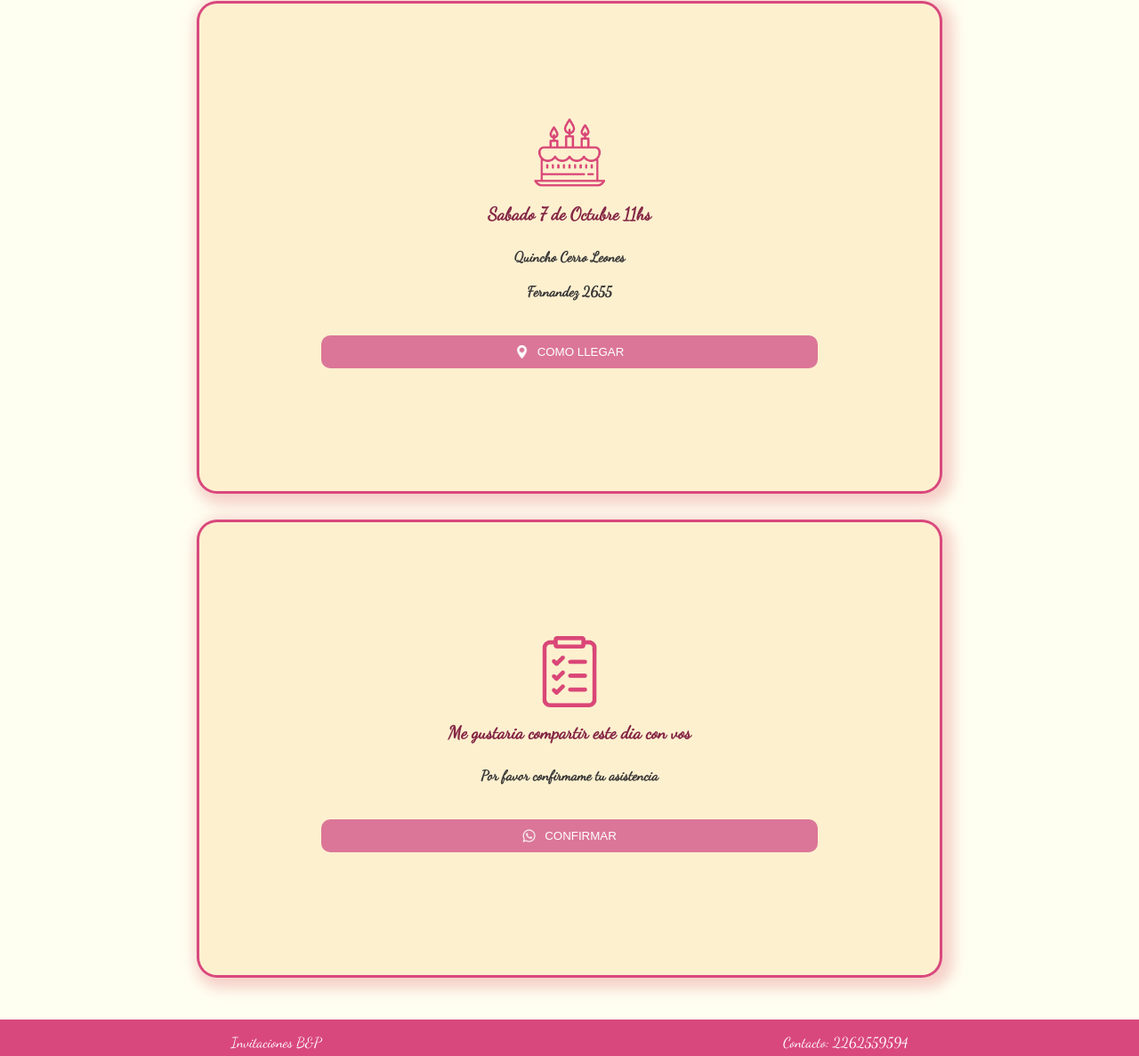
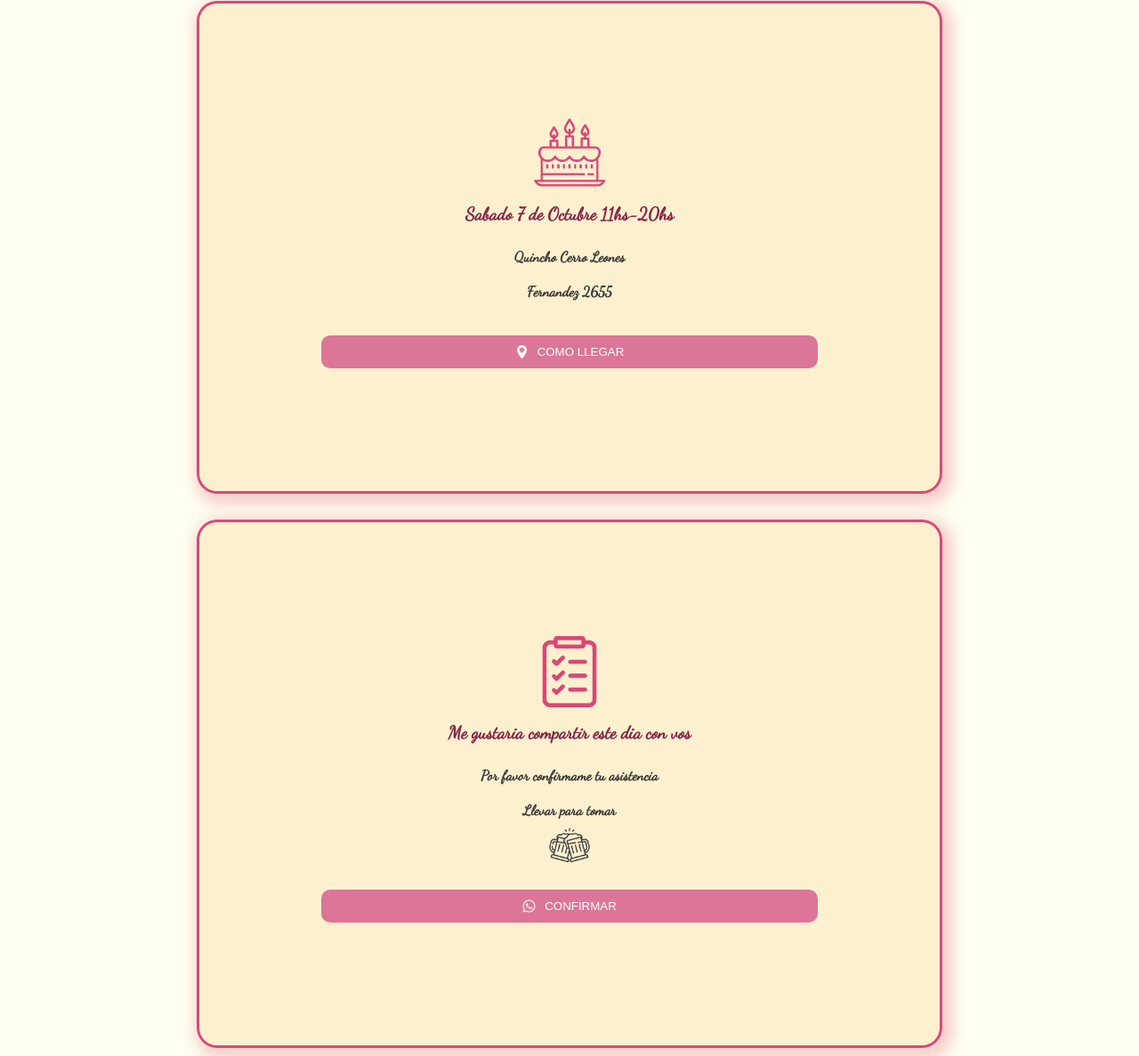
Before and after one commit to InvitacionesBP/Cumple-Pocha, a plain HTML site: page index.html in a window 1280 px wide. Shown: the part 846-2033 px from the top of the page at 89% size. Drawn offline with Linux system fonts and the light colour scheme.

Commit message:
agregados detalles

```diff
--- a/css/style.css
+++ b/css/style.css
@@ -131,6 +131,12 @@ body{
 	text-align: center;
 }
 
+#cheers{
+	width: 80px;
+	height: 80px;
+	margin: -20px 0;
+}
+
 .buttonIcon{
 	fill:white;
 	margin-right: 10px;
--- a/index.html
+++ b/index.html
@@ -36,7 +36,7 @@
 	<div class="card">
 		<img src="images/torta1.png" class="icon">
 		<h2>
-			Sabado 7 de Octubre 11hs
+			Sabado 7 de Octubre 11hs-20hs
 		</h2>
 		<h4>Quincho Cerro Leones</h4>
 		<h4>Fernandez 2655</h4>
@@ -51,6 +51,8 @@
 			Me gustaria compartir este dia con vos
 		</h2>
 		<h4>Por favor confirmame tu asistencia</h4>
+		<h4>Llevar para tomar</h4>
+		<img id="cheers" src="images/cheers.png">
 		<a href="https://wa.link/1qlyb0" target="_blank"><button class="button">
 			<img src="images/whatsapp.png" class="buttonIcon">
 			CONFIRMAR
```
Also changed, not shown: images/cheers.png (added).
